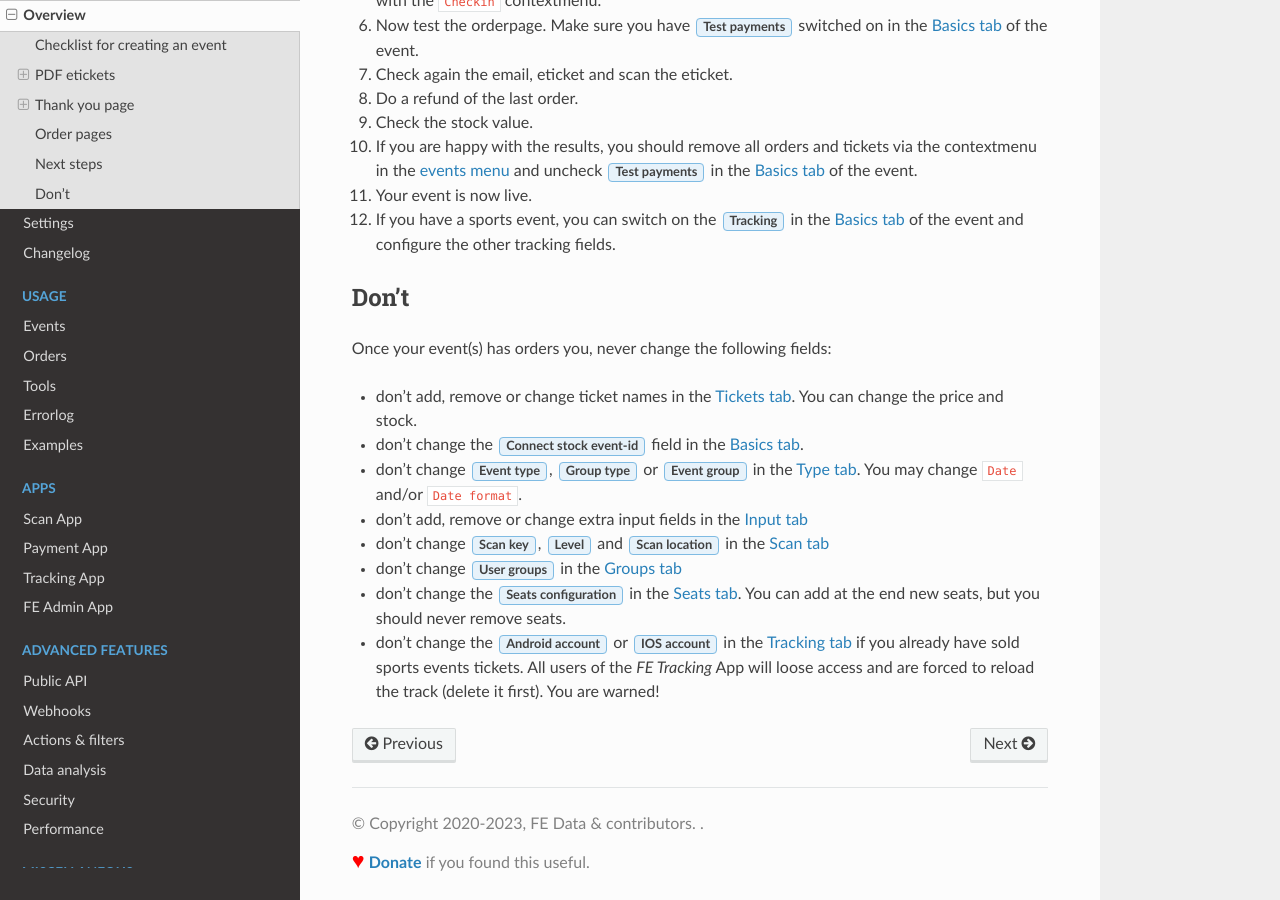
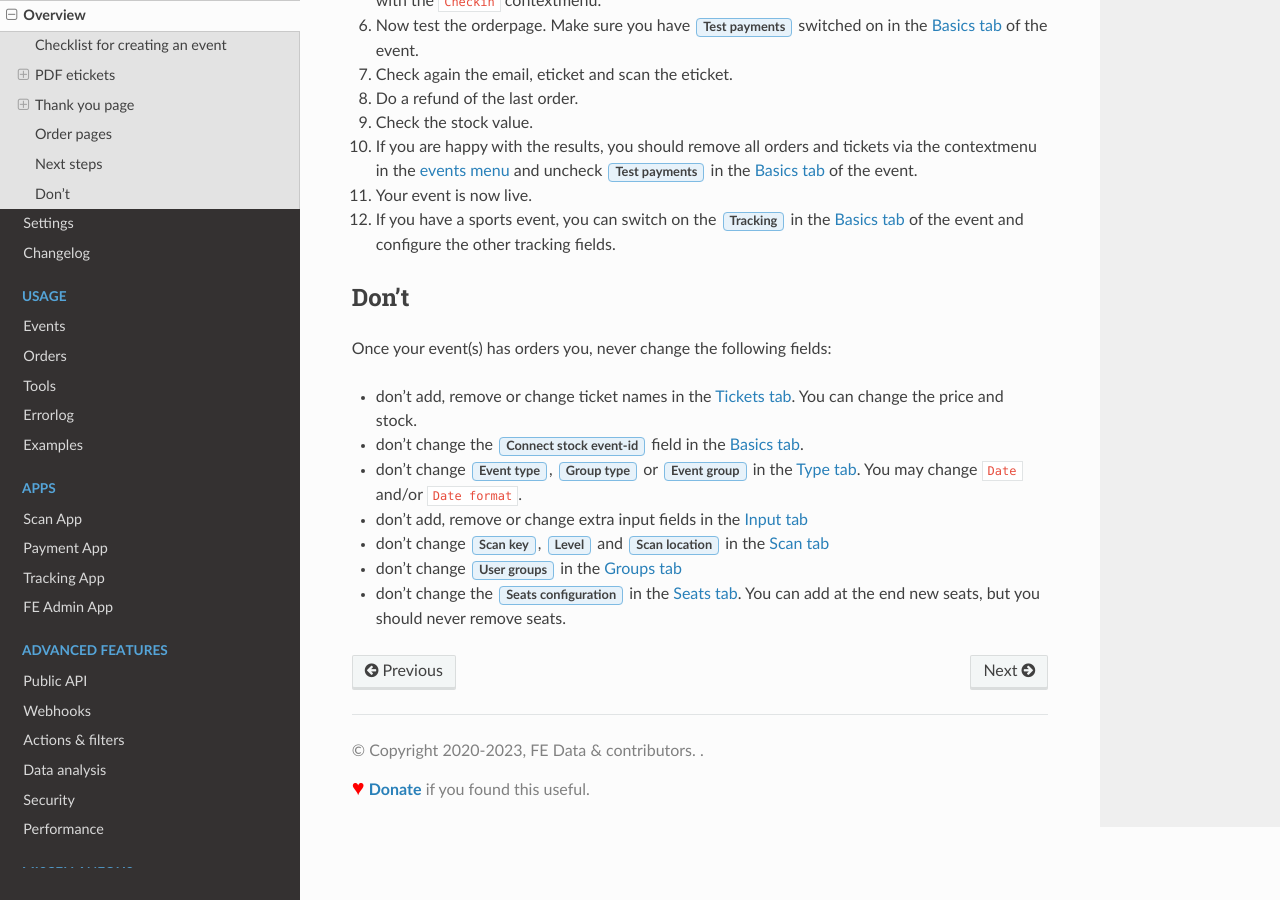
Before and after one commit to fe-data/fe-docs, a Sphinx documentation site: the page built from docs/getting-started/overview.rst, in a window 1280 px wide and 900 px high, scrolled down 4196 px. Built offline with Sphinx 7.4.7 and the Read the Docs theme 2.0.0, drawn with Linux system fonts in a browser that asks for light colours.

Commit message:
Removed warning

```diff
--- a/docs/getting-started/overview.rst
+++ b/docs/getting-started/overview.rst
@@ -172,5 +172,3 @@ Once your event(s) has orders you, never change the following fields:
 - don't change :guilabel:`Scan key`, :guilabel:`Level` and :guilabel:`Scan location` in the `Scan tab <../usage/events.html#scan-tab>`_
 - don't change :guilabel:`User groups` in the `Groups tab <../usage/events.html#groups-tab>`_
 - don't change the :guilabel:`Seats configuration` in the `Seats tab <../usage/events.html#seats-tab>`_. You can add at the end new seats, but you should never remove seats.
-- don't change the :guilabel:`Android account` or :guilabel:`IOS account` in the `Tracking tab <../usage/events.html#tracking-tab>`_ if you already have sold sports events tickets.
-  All users of the *FE Tracking* App will loose access and are forced to reload the track (delete it first). You are warned!
```
